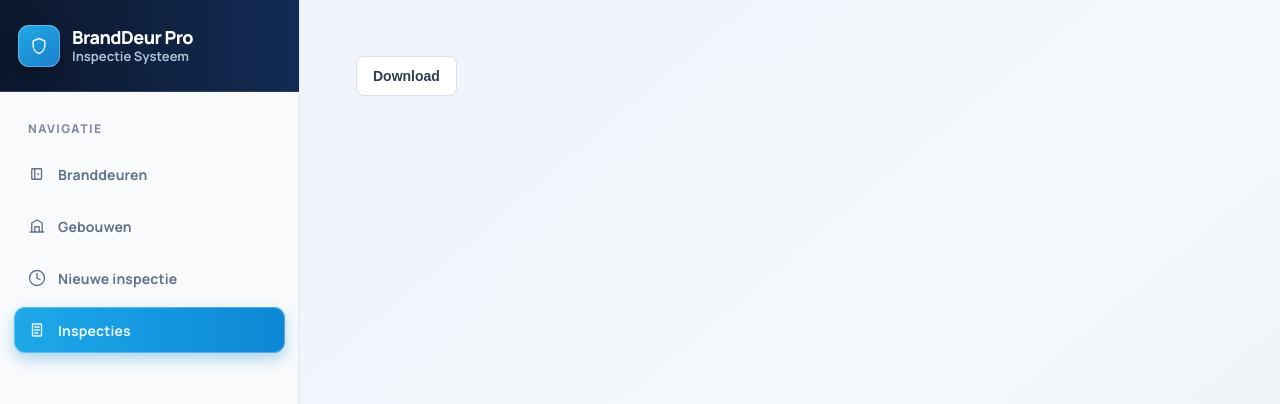
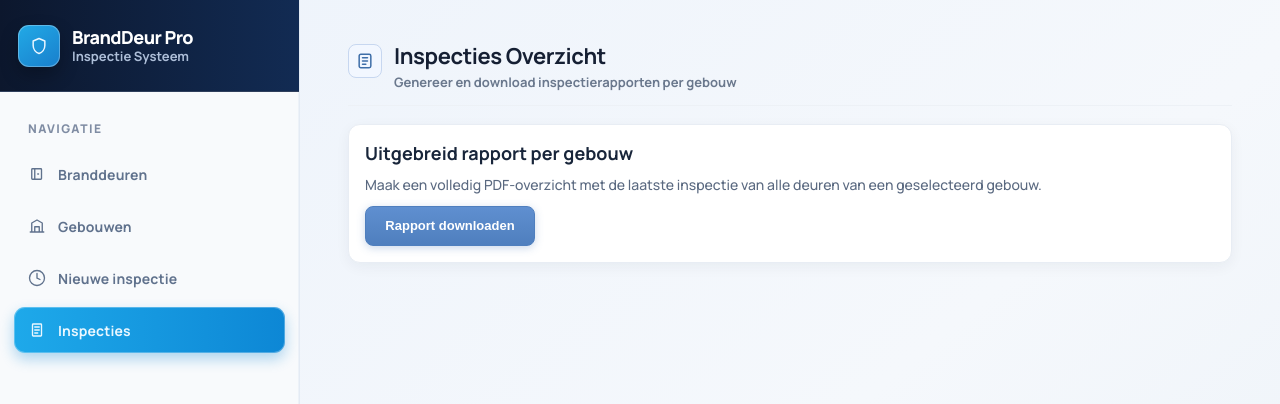
Before and after one commit to aikobeyers/branddeur-pro-front, an Angular app: page /inspecties-overzicht in a window 1280 px wide. Shown: the top 404 px of the page. Built offline with nearby package versions, Linux system fonts and the light colour scheme.

Commit message:
download page layout

```diff
--- a/src/app/components/inspections/inspections-overview/inspections-overview.html
+++ b/src/app/components/inspections/inspections-overview/inspections-overview.html
@@ -1,16 +1,43 @@
 <section class="inspections-overview">
+  <div class="overview-wrapper">
+    <header class="overview-header">
+      <div class="title-block">
+        <span class="title-icon" aria-hidden="true">
+          <svg viewBox="0 0 24 24" xmlns="http://www.w3.org/2000/svg">
+            <path d="M7 4H17C18.1 4 19 4.9 19 6V18C19 19.1 18.1 20 17 20H7C5.9 20 5 19.1 5 18V6C5 4.9 5.9 4 7 4Z" fill="none" stroke="currentColor" stroke-width="1.8"/>
+            <path d="M9 8H15" fill="none" stroke="currentColor" stroke-width="1.8" stroke-linecap="round"/>
+            <path d="M9 12H15" fill="none" stroke="currentColor" stroke-width="1.8" stroke-linecap="round"/>
+            <path d="M9 16H13" fill="none" stroke="currentColor" stroke-width="1.8" stroke-linecap="round"/>
+          </svg>
+        </span>
+
+        <div>
+          <h1>Inspecties Overzicht</h1>
+          <p class="subtitle">Genereer en download inspectierapporten per gebouw</p>
+        </div>
+      </div>
+    </header>
+
+    <section class="report-panel" aria-labelledby="report-panel-title">
+      <h2 id="report-panel-title">Uitgebreid rapport per gebouw</h2>
+      <p class="report-text">
+        Maak een volledig PDF-overzicht met de laatste inspectie van alle deuren van een geselecteerd gebouw.
+      </p>
+
       <button
         type="button"
         class="download-button"
         (click)="onDownload()"
         [disabled]="isGenerating() || isLoadingBuildings()"
       >
-    {{ isGenerating() ? 'Genereren...' : (isLoadingBuildings() ? 'Gebouwen laden...' : 'Download') }}
+        {{ isGenerating() ? 'Genereren...' : (isLoadingBuildings() ? 'Gebouwen laden...' : 'Rapport downloaden') }}
       </button>
 
       @if (generateError()) {
         <p class="download-error">{{ generateError() }}</p>
       }
+    </section>
+  </div>
 
   @if (isBuildingModalOpen()) {
     <div class="modal-backdrop" (click)="closeBuildingModal()" aria-hidden="true"></div>
--- a/src/app/components/inspections/inspections-overview/inspections-overview.scss
+++ b/src/app/components/inspections/inspections-overview/inspections-overview.scss
@@ -1,5 +1,116 @@
 .inspections-overview {
-  padding: 24px;
+  padding: 0;
+  display: flex;
+  justify-content: center;
+  width: 100%;
+}
+
+.overview-wrapper {
+  width: 100%;
+  max-width: 1400px;
+  padding: 0 8px;
+
+  @media (min-width: 640px) {
+    padding: 0 12px;
+  }
+
+  @media (min-width: 1024px) {
+    padding: 0 16px;
+  }
+}
+
+.overview-header {
+  display: flex;
+  flex-direction: column;
+  gap: 12px;
+  padding: 12px 0 16px 0;
+  margin-bottom: 16px;
+  border-bottom: 1px solid #edf1f6;
+
+  @media (min-width: 768px) {
+    flex-direction: row;
+    align-items: flex-start;
+    justify-content: space-between;
+    gap: 18px;
+    padding-bottom: 14px;
+    margin-bottom: 18px;
+  }
+}
+
+.title-block {
+  display: flex;
+  align-items: flex-start;
+  gap: 12px;
+  flex: 1;
+  min-width: 0;
+}
+
+.title-icon {
+  width: 34px;
+  height: 34px;
+  border-radius: 8px;
+  border: 1px solid #c7d7f0;
+  background: #f2f7ff;
+  color: #3e6ea8;
+  display: grid;
+  place-items: center;
+  flex: 0 0 auto;
+}
+
+.title-icon svg {
+  width: 20px;
+  height: 20px;
+}
+
+h1 {
+  margin: 0;
+  font-size: 18px;
+  line-height: 1.15;
+  letter-spacing: -0.02em;
+  color: #151f33;
+
+  @media (min-width: 640px) {
+    font-size: 20px;
+  }
+
+  @media (min-width: 1024px) {
+    font-size: 22px;
+  }
+}
+
+.subtitle {
+  margin: 4px 0 0;
+  font-size: 12px;
+  font-weight: 600;
+  color: #6a788d;
+  line-height: 1.4;
+
+  @media (min-width: 1024px) {
+    font-size: 13px;
+  }
+}
+
+.report-panel {
+  border: 1px solid #e8edf4;
+  border-radius: 12px;
+  background: #ffffff;
+  box-shadow: 0 4px 14px rgba(19, 39, 67, 0.05);
+  padding: 16px;
+  display: grid;
+  gap: 10px;
+}
+
+.report-panel h2 {
+  margin: 0;
+  color: #18253a;
+  font-size: 18px;
+}
+
+.report-text {
+  margin: 0;
+  color: #5a6980;
+  font-size: 14px;
+  line-height: 1.45;
 }
 
 .modal-backdrop {
@@ -46,6 +157,11 @@
     color: #253247;
     font-size: 14px;
     margin-bottom: 16px;
+
+    &:focus-visible {
+      outline: 2px solid #2a83d8;
+      outline-offset: 1px;
+    }
   }
 }
 
@@ -83,14 +199,23 @@
 
 .download-button {
   height: 40px;
+  width: fit-content;
+  min-width: 170px;
   padding: 0 16px;
   border-radius: 8px;
-  border: 1px solid #d7e0ec;
-  background: #ffffff;
-  color: #2f3e53;
-  font-size: 14px;
+  border: 1px solid #4f7fbe;
+  background: linear-gradient(180deg, #5f8fd0 0%, #4f7fbe 100%);
+  color: #ffffff;
+  font-size: 13px;
   font-weight: 700;
+  box-shadow: 0 2px 8px rgba(79, 127, 190, 0.3);
   cursor: pointer;
+  transition: transform 160ms ease, box-shadow 160ms ease;
+
+  &:hover:not(:disabled) {
+    transform: translateY(-1px);
+    box-shadow: 0 5px 12px rgba(79, 127, 190, 0.35);
+  }
 
   &:disabled {
     opacity: 0.65;
@@ -99,7 +224,7 @@
 }
 
 .download-error {
-  margin: 10px 0 0;
+  margin: 2px 0 0;
   color: #c73f28;
   font-size: 13px;
   font-weight: 600;
```
Lines whose indentation alone changed are shown as unchanged.
